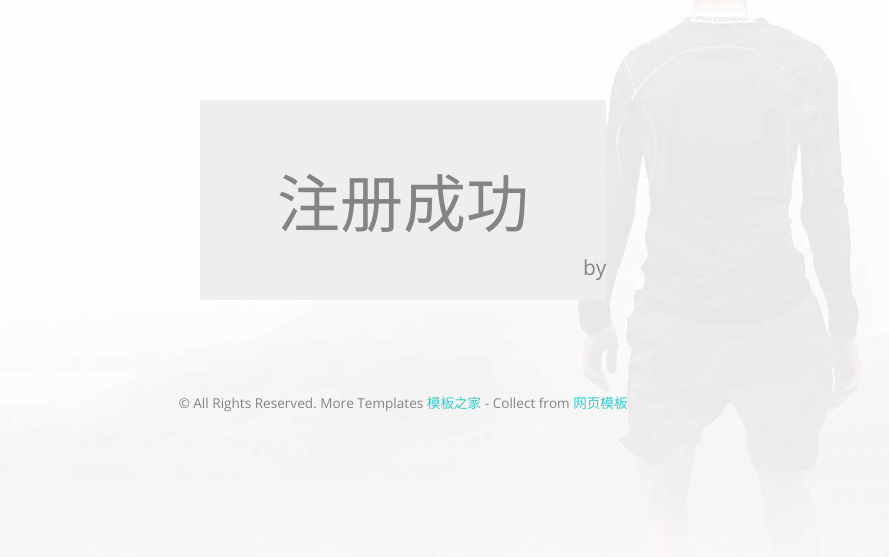
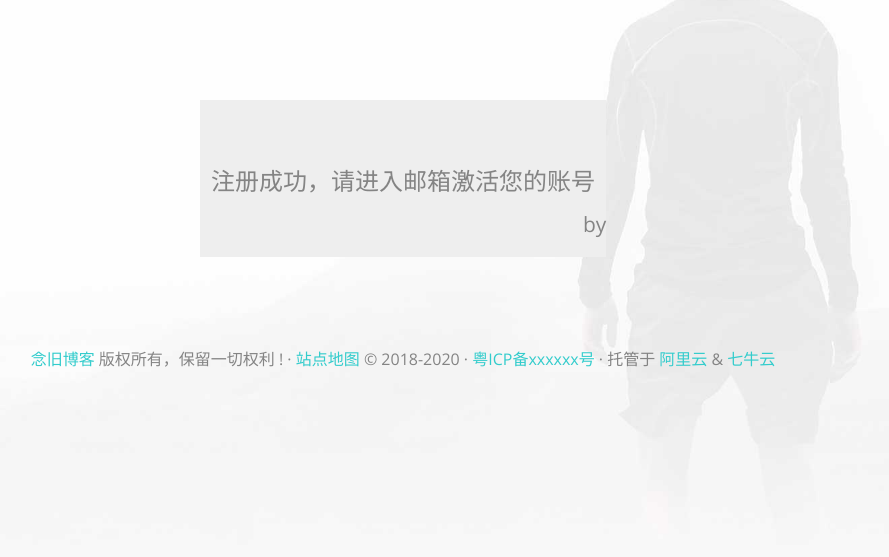
Before and after one commit to RicardoMLi/blog, a Django app: template template/user/register_succ.html in a window 1280 px wide. Shown: the top 557 px of the page, without its empty margins (237-1126 px from the left). Run offline with Django 3.2, Linux system fonts and the light colour scheme; the template is opened without the code that fills it, so the values that code supplies are empty; some libraries are stand-ins or nearby versions.

Commit message:
修复邮件不能发送问题

```diff
--- a/MyBlog/settings.py
+++ b/MyBlog/settings.py
@@ -171,7 +171,7 @@
 EMAIL_PORT = 25
 EMAIL_HOST_USER = '508477625@qq.com'
 
-EMAIL_HOST_PASSWORD = 'kxvnieeszmusbiib'
+EMAIL_HOST_PASSWORD = 'efrglzqwjjwscbaa'
 EMAIL_SUBJECT_PREFIX = '博客'
 # 与SMTP服务器通信时，是否启用TLS连接(安全连接)
 EMAIL_USE_TLS = True
--- a/template/user/login.html
+++ b/template/user/login.html
@@ -76,7 +76,7 @@
 			</div>
 			<div class="row" style="padding-top: 140px; clear: both">
 				<div class="col-md-12 text-center">
-                    <a href="{% url 'index' %}" title="念旧博客">念旧博客</a> 版权所有，保留一切权利 !   ·    <a href="#" title="站点地图">站点地图</a>   © 2018-2020 ·  <a href="http://www.miitbeian.gov.cn/" rel="nofollow" target="_blank" >粤ICP备xxxxxx号</a>   ·   托管于 <a rel="nofollow" target="_blank" href="https://promotion.aliyun.com/ntms/yunparter/invite.html">阿里云</a> & <a rel="nofollow" target="_blank" href="https://www.qiniu.com/">七牛</a>
+                    <a href="{% url 'index' %}" title="念旧博客">念旧博客</a> 版权所有，保留一切权利 !   ·    <a href="/sitemap.xml" title="站点地图">站点地图</a>   © 2018-2020 ·  <a href="http://www.miitbeian.gov.cn/" rel="nofollow" target="_blank" >粤ICP备xxxxxx号</a>   ·   托管于 <a rel="nofollow" target="_blank" href="https://promotion.aliyun.com/ntms/yunparter/invite.html">阿里云</a> & <a rel="nofollow" target="_blank" href="https://www.qiniu.com/">七牛云</a>
                 </div>
 			</div>
 		</div>
--- a/template/user/register.html
+++ b/template/user/register.html
@@ -82,7 +82,7 @@
 			</div>
 			<div class="row" style="padding-top: 60px; clear: both;">
 				<div class="col-md-12 text-center">
-                    <a href="{% url 'index' %}" title="念旧博客">念旧博客</a> 版权所有，保留一切权利 !   ·    <a href="#" title="站点地图">站点地图</a>   © 2018-2020 ·  <a href="http://www.miitbeian.gov.cn/" rel="nofollow" target="_blank" >粤ICP备xxxxxx号</a>   ·   托管于 <a rel="nofollow" target="_blank" href="https://promotion.aliyun.com/ntms/yunparter/invite.html">阿里云</a> & <a rel="nofollow" target="_blank" href="https://www.qiniu.com/">七牛</a>
+                    <a href="{% url 'index' %}" title="念旧博客">念旧博客</a> 版权所有，保留一切权利 !   ·    <a href="/sitemap.xml" title="站点地图">站点地图</a>   © 2018-2020 ·  <a href="http://www.miitbeian.gov.cn/" rel="nofollow" target="_blank" >粤ICP备xxxxxx号</a>   ·   托管于 <a rel="nofollow" target="_blank" href="https://promotion.aliyun.com/ntms/yunparter/invite.html">阿里云</a> & <a rel="nofollow" target="_blank" href="https://www.qiniu.com/">七牛云</a>
                 </div>
 			</div>
 		</div>
--- a/template/user/register_succ.html
+++ b/template/user/register_succ.html
@@ -45,14 +45,14 @@
                 <div class="col-md-4"></div>
 				<div class="col-md-4">
 					<div class="jumbotron" style="text-align: center;">
-					  <h1>注册成功</h1>
+					  <h3>注册成功，请进入邮箱激活您的账号</h3>
 					  <p class="lead">{{ quote.quote }}</p>
                       <p class="pull-right">by {{ quote.author }}</p>
 					</div>
 				</div>
 			</div>
 			<div class="row" style="padding-top: 60px; clear: both;">
-				<div class="col-md-12 text-center"><p><small>&copy; All Rights Reserved. More Templates <a href="http://www.cssmoban.com/" target="_blank" title="模板之家">模板之家</a> - Collect from <a href="http://www.cssmoban.com/" title="网页模板" target="_blank">网页模板</a></small></p></div>
+				<div class="col-md-12 text-center"><a href="{% url 'index' %}" title="念旧博客">念旧博客</a> 版权所有，保留一切权利 !   ·    <a href="/sitemap.xml" title="站点地图">站点地图</a>   © 2018-2020 ·  <a href="http://www.miitbeian.gov.cn/" rel="nofollow" target="_blank" >粤ICP备xxxxxx号</a>   ·   托管于 <a rel="nofollow" target="_blank" href="https://promotion.aliyun.com/ntms/yunparter/invite.html">阿里云</a> & <a rel="nofollow" target="_blank" href="https://www.qiniu.com/">七牛云</a></div>
 			</div>
 
 	<script src="http://libs.baidu.com/jquery/2.1.4/jquery.min.js"></script>
```
